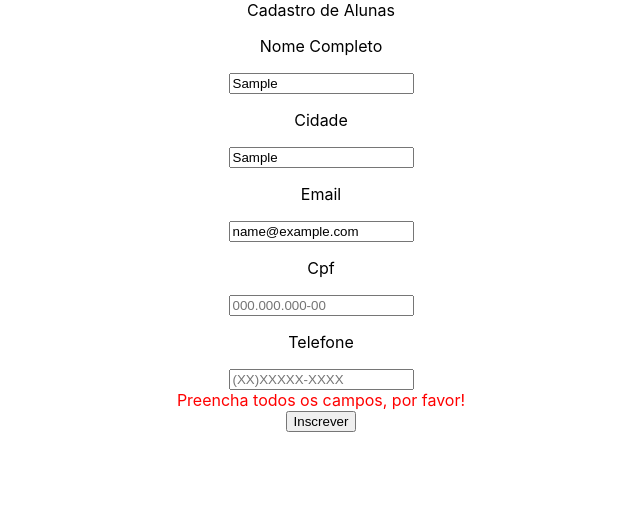
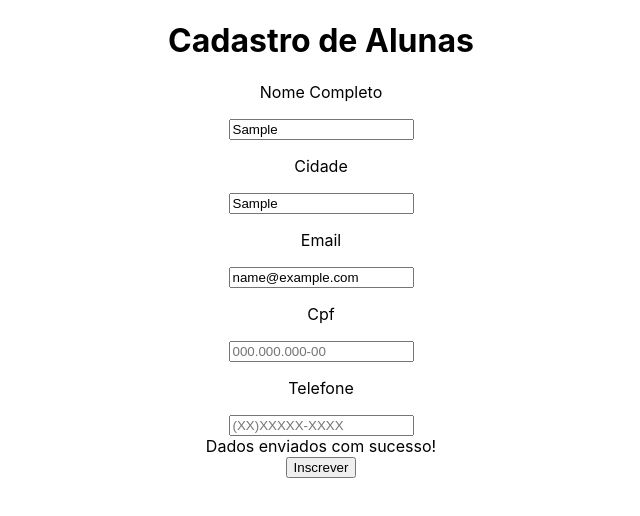
Before and after one commit to anapaulamak/react-bootcamp-first-class, a React (Create React App) app in the folder second-react-app/: page / in a window 1280 px wide. Both pictures are taken after typing "Sample", "Sample", "name@example.com", "Sample", "Sample" into the empty fields and a click on the input "Inscrever". Shown: the top 516 px of the page, without its empty margins (319-959 px from the left). Built offline with nearby package versions, Linux system fonts and the light colour scheme.

Commit message:
Fix error msg

```diff
--- a/second-react-app/src/components/FormPage.js
+++ b/second-react-app/src/components/FormPage.js
@@ -5,7 +5,7 @@ export default class FormPage extends Component{
   render(){
     return(
       <div className="Container">
-        <label>Cadastro de Alunas</label>
+        <h1>Cadastro de Alunas</h1>
         <RegisterForm />
       </div>
     )
--- a/second-react-app/src/components/InputForm.js
+++ b/second-react-app/src/components/InputForm.js
@@ -18,6 +18,7 @@ export class InputForm extends Component{
           placeholder={this.props.placeholder}
           onChange={this.handleChange}
           mask={this.props.mask}
+          required={this.props.required}
         />
       </div>
     )
--- a/second-react-app/src/components/RegisterForm.js
+++ b/second-react-app/src/components/RegisterForm.js
@@ -11,7 +11,7 @@ export class RegisterForm extends Component{
         email: '',
         cpf: '',
         telefone: '',
-        displayWarning: false,
+        displayWarning: null,
     }
     this.handleChange = this.handleChange.bind(this);
   }
@@ -26,6 +26,11 @@ export class RegisterForm extends Component{
     if (!name || !city || !email || !cpf || !phone) {
       this.setState({
         displayWarning: true
+      });
+    }
+    if (name || city || email || cpf || phone) {
+      this.setState({
+        displayWarning: false
       });
     }
     console.log(this.state)
@@ -76,16 +81,20 @@ export class RegisterForm extends Component{
               onChange={this.handleChange}
               value={this.state[label.name]}
               mask={label.mask}
+              // required={true}
             />
             )
           })
         }
-        { displayWarning ?
+        { displayWarning === true ?
         <span style={{color: 'red'}}>Preencha todos os campos, por favor!</span>
         :
-        ''}
+        displayWarning === false ?
+        <span style={{color: 'black'}}>Dados enviados com sucesso!</span>
+        :
+        <span></span>}
         <br />
-        <SubmitButton buttonText="Inscrever"/>
+        <SubmitButton buttonText="Inscrever" />
       </form>
     )
   }
--- a/second-react-app/src/components/SubmitButton.js
+++ b/second-react-app/src/components/SubmitButton.js
@@ -3,7 +3,7 @@ import React, { Component } from 'react';
 export class SubmitButton extends Component{
   render(){
     return(
-      <input type='submit' value={this.props.buttonText} />
+      <input type='submit' value={this.props.buttonText}/>
     )
   }
 }
```
